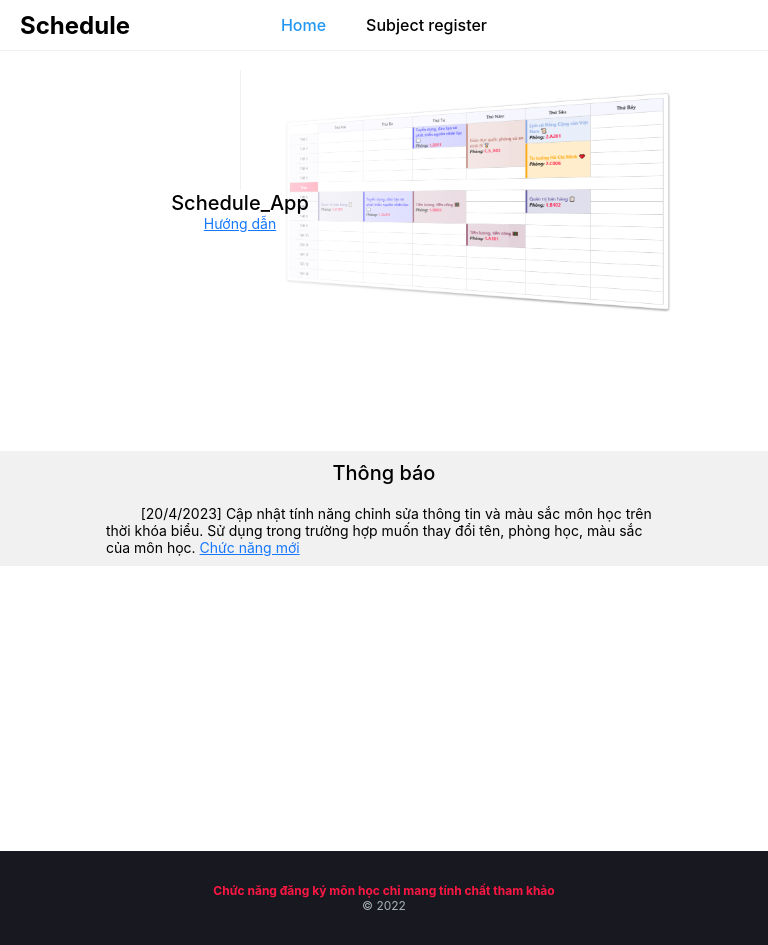
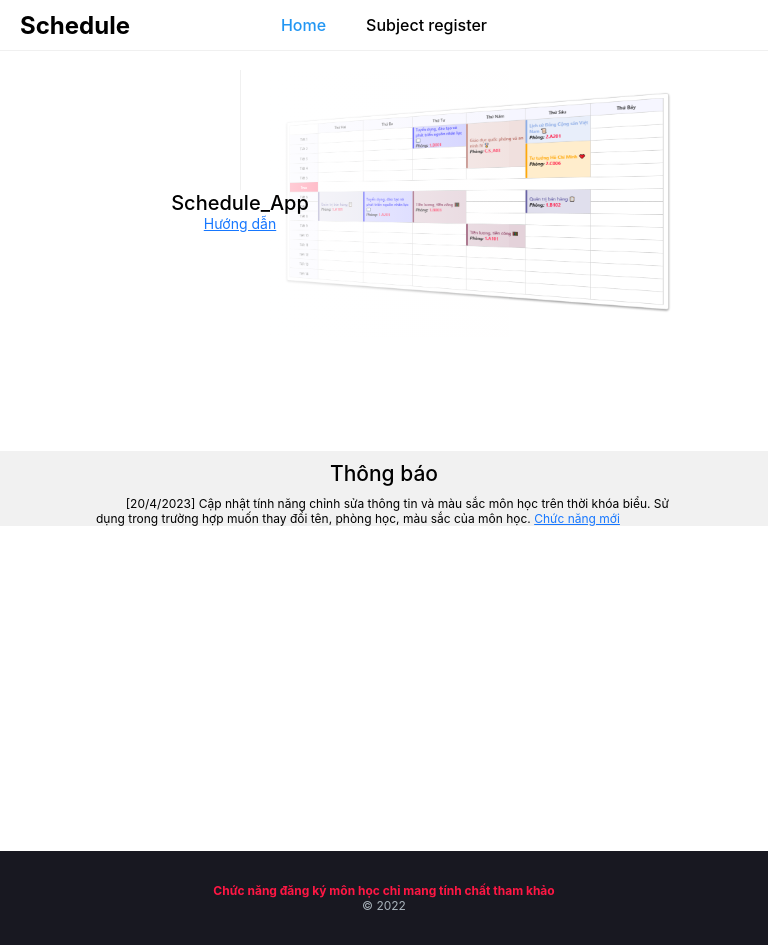
Before and after one commit to qwerty9927/Schedule-FE, a React (Create React App) app: page / in a window 768 px wide. Built offline with nearby package versions, Linux system fonts and the light colour scheme; no server answers.

Commit message:
fix text size 2

```diff
--- a/src/assets/css/userScreen/modifySubject.module.css
+++ b/src/assets/css/userScreen/modifySubject.module.css
@@ -14,3 +14,9 @@
 .gutter_row {
   text-align: right;
 }
+
+@media (max-width: 1023px) and (min-width: 740px){
+  .styleModal p{
+    font-size: 12px;
+  }
+}
--- a/src/assets/css/userScreen/notification.module.css
+++ b/src/assets/css/userScreen/notification.module.css
@@ -1,10 +1,8 @@
 .notification {
   background-color: #f1f1f1;
-  font-size: 14px;
 }
 
 .title {
-  font-size: 20px;
   font-weight: 500;
   text-align: center;
   padding: 10px 0;
@@ -12,10 +10,16 @@
 }
 
 .messageNoti {
-  padding: 10px;
+  font-size: 14px;
 }
 
 .messageNoti .new {
   color: var(--secondary);
   font-weight: 700;
 }
+
+@media (max-width: 1023px) and (min-width: 740px){
+  .messageNoti {
+    font-size: 12px;
+  }
+}
--- a/src/pages/userScreen/components/Notification.js
+++ b/src/pages/userScreen/components/Notification.js
@@ -7,7 +7,7 @@ function Notification(){
   return (
     <>
       <Row className={style.notification}>
-        <p className={style.title}>Thông báo</p>
+        <h2 className={style.title}>Thông báo</h2>
         <Col span={18} offset={3} className={style.messageNoti}>
           <div>
             <span className={clsx("animate__animated animate__flash animate__slow animate__infinite", style.new)}>New</span>
```
